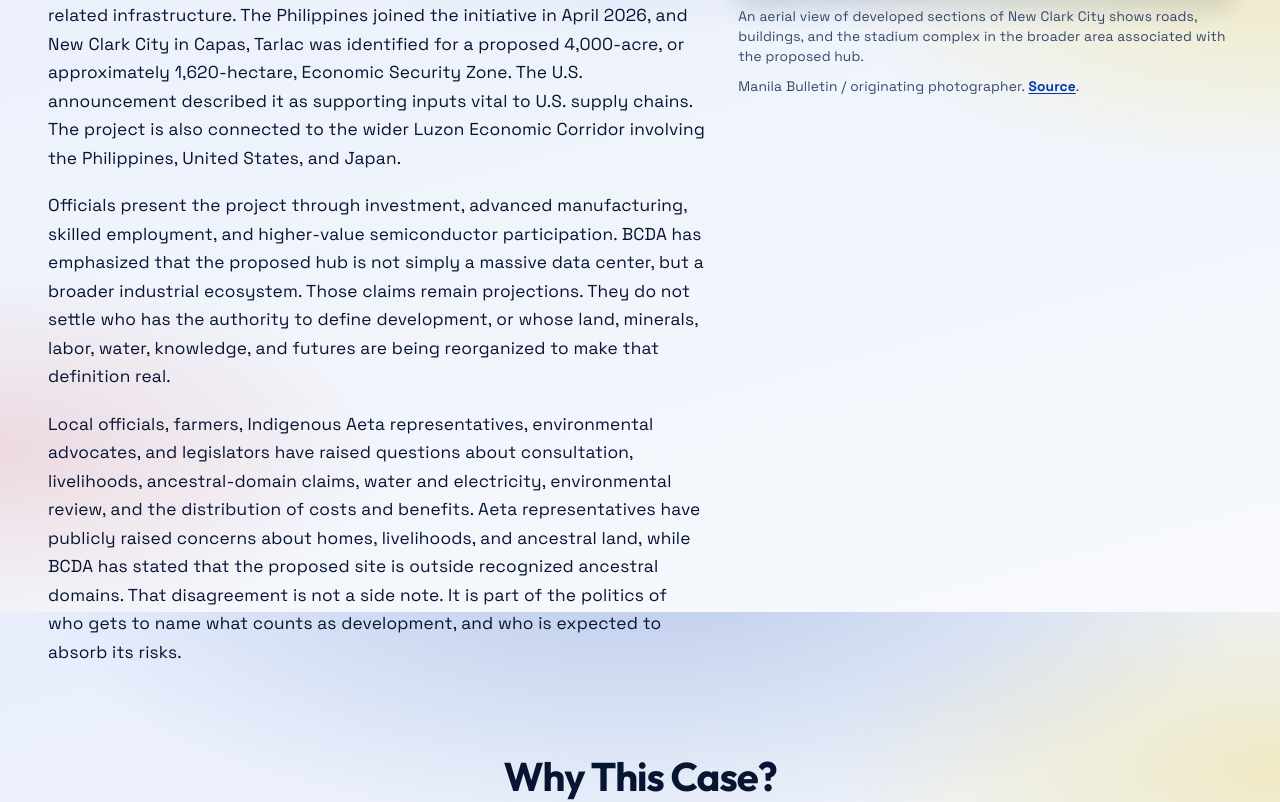
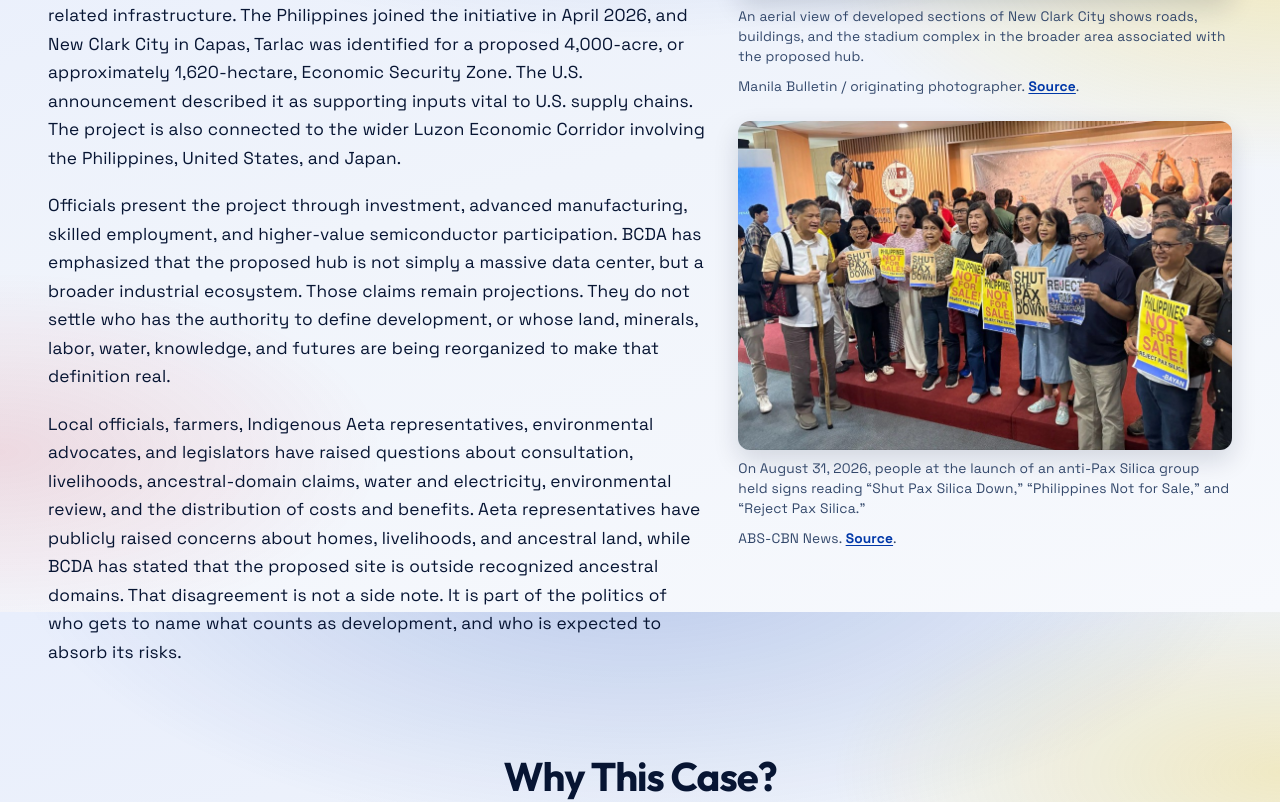
Before and after one commit to tbalzora/phillipines-paxsilica-conflict-casestudy, a React (Vite) app: page / in a window 1280 px wide. Shown: the part 1788-2590 px from the top of the page. Built offline with nearby package versions, Linux system fonts and the light colour scheme.

Commit message:
add pax silica opposition image

```diff
--- a/src/components/Figure.jsx
+++ b/src/components/Figure.jsx
@@ -39,11 +39,16 @@ export default function Figure({ id, caption, className = '' }) {
   );
 }
 
-export function TextFigure({ id, caption, flip = false, children }) {
+export function TextFigure({ id, caption, flip = false, below = [], children }) {
   return (
     <div className={styles.pair} data-flip={flip ? 'true' : 'false'}>
       <div className={styles.copy}>{children}</div>
-      <Figure id={id} caption={caption} />
+      <div className={styles.stack}>
+        <Figure id={id} caption={caption} />
+        {below.map((item) => (
+          <Figure key={item.id} id={item.id} caption={item.caption} />
+        ))}
+      </div>
     </div>
   );
 }
--- a/src/components/Figure.module.css
+++ b/src/components/Figure.module.css
@@ -45,6 +45,11 @@
   box-shadow: 0 16px 36px var(--color-shadow);
 }
 
+.stack {
+  display: grid;
+  gap: var(--space-5);
+}
+
 .pair {
   display: grid;
   gap: var(--space-5);
--- a/src/data/caseImages.js
+++ b/src/data/caseImages.js
@@ -37,6 +37,17 @@ export const caseImages = {
     credit: 'Manila Bulletin / originating photographer',
     source: 'https://mb.com.ph/2026/07/30/pax-silica-ai-hub-seen-more-than-doubling-philippine-data-center-capacity',
     placement: 'Homepage or infrastructure context',
+  },
+
+  antiPaxSilicaLaunch: {
+    src: asset('case-study-images/anti-pax-silica-group-launch.png'),
+    alt: 'A crowd stands on red steps holding yellow and white signs that read Shut Pax Silica Down, Philippines Not for Sale, and Reject Pax Silica.',
+    caption:
+      'Participants at the launch of an anti-Pax Silica group hold signs rejecting the initiative and calling the Philippines not for sale.',
+    credit: 'ABS-CBN News',
+    source:
+      'https://www.abs-cbn.com/news/nation/2026/8/31/anti-pax-silica-group-launched-1751',
+    placement: 'Case study summary, below the New Clark City aerial',
   },
 
   proposedSiteSeptember: {
--- a/src/pages/CasePage.jsx
+++ b/src/pages/CasePage.jsx
@@ -39,6 +39,13 @@ export default function CasePage() {
           <TextFigure
             id="aerial"
             caption="An aerial view of developed sections of New Clark City shows roads, buildings, and the stadium complex in the broader area associated with the proposed hub."
+            below={[
+              {
+                id: 'antiPaxSilicaLaunch',
+                caption:
+                  'On August 31, 2026, people at the launch of an anti-Pax Silica group held signs reading “Shut Pax Silica Down,” “Philippines Not for Sale,” and “Reject Pax Silica.”',
+              },
+            ]}
           >
           <div className="prose">
             <p>
```
Also changed, not shown: public/case-study-images/anti-pax-silica-group-launch.png (added).
